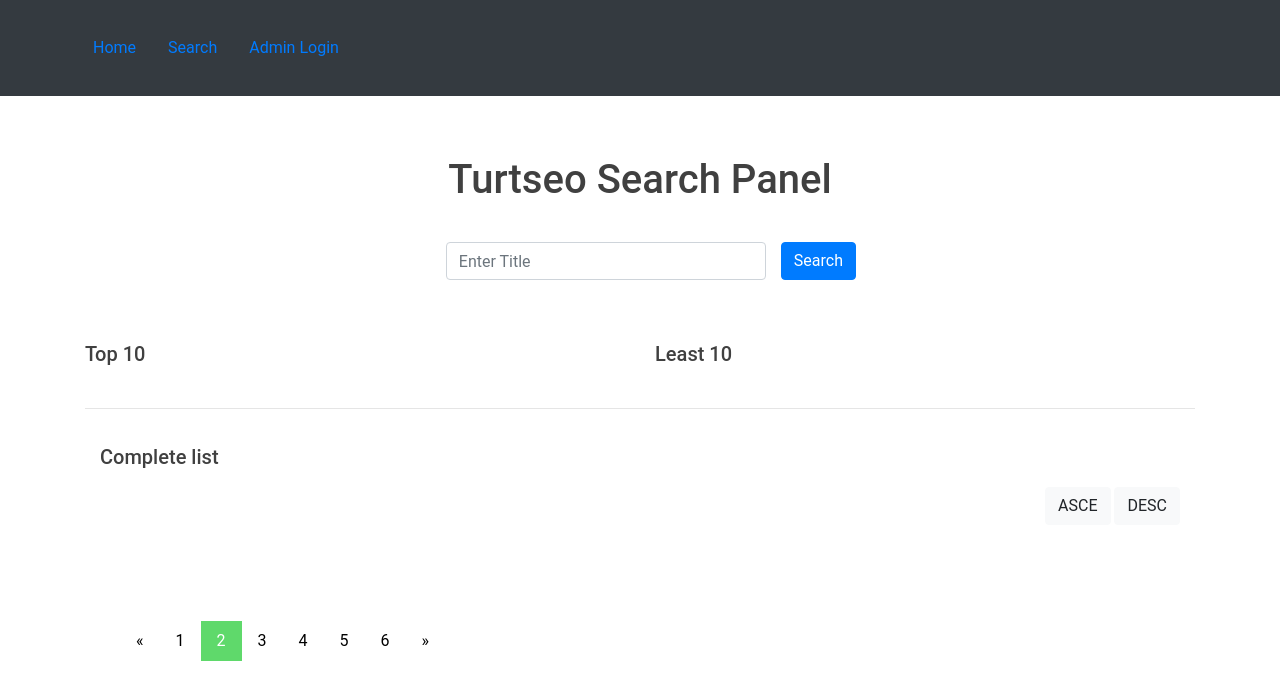
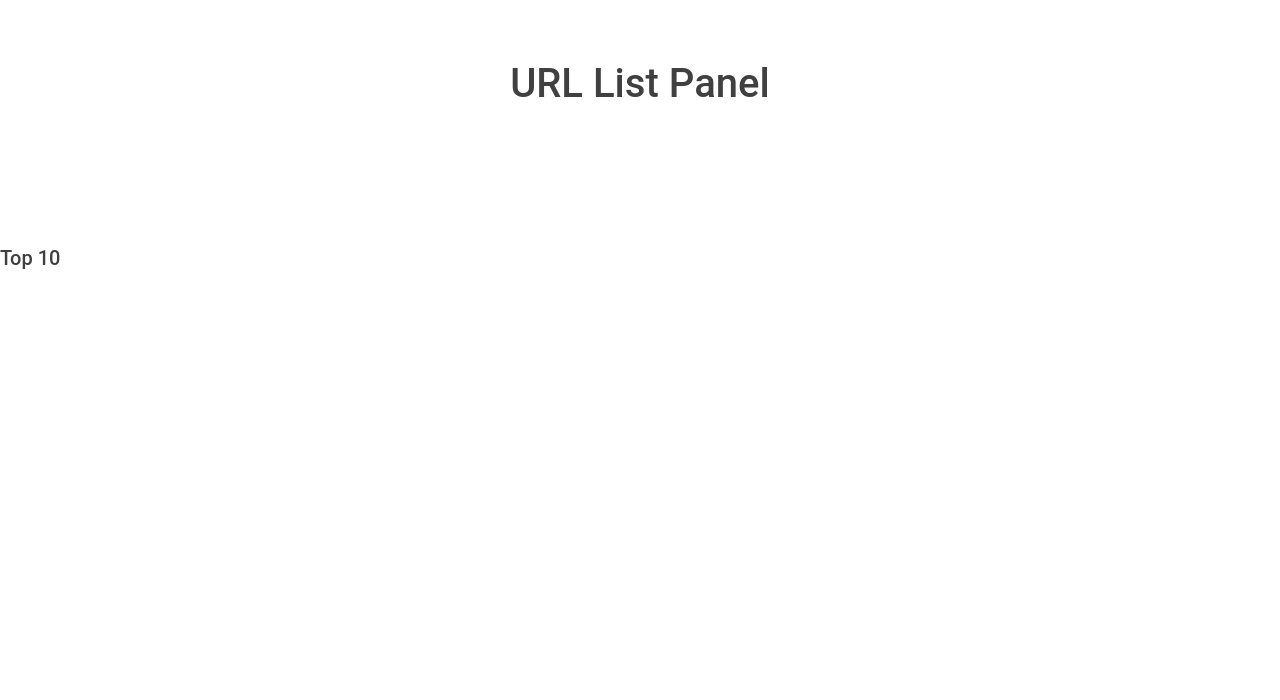
Before and after one commit to iamyeasin/turtseo, a Django app: page /url_list in a window 1280 px wide. Shown: the top 700 px of the page. Run offline with Django 3.2, Linux system fonts and the light colour scheme; data that the repository does not hold is empty; some libraries are stand-ins or nearby versions.

Commit message:
New Features Fixed
URL List shows on new TAB

```diff
--- a/panel/urls.py
+++ b/panel/urls.py
@@ -3,6 +3,6 @@ from . import views
 
 urlpatterns = [
     path('', views.FileUpload, name = 'index'),
-    path('search',views.Search, name = 'search'),
-    path('url_list',views.Search_Url_list, name = 'url_list'),
+    path('search', views.Search, name = 'search'),
+    path('url_list', views.Search_Url_list, name = 'url_list'),
 ]
--- a/panel/views.py
+++ b/panel/views.py
@@ -60,33 +60,29 @@ def Search(request):
 
 
 @csrf_exempt
-def  Search_Url_list(request):
+def Search_Url_list(request):
 	if request.method == "POST":
 		searched_key_Link = request.POST.get('key_data')
 		compare_key_Link = request.POST.get('compare_data')
-		print(searched_key_Link)
-		print(compare_key_Link)
 
-		key_Links = Key_Link_List.objects.all() # all key_link from Key_Link_List table
 		searched_key_Link_urls = Profile.objects.filter(key_link=searched_key_Link) #all url of searched key_link
 		compare_key_Link_urls = Profile.objects.filter(key_link=compare_key_Link) #all url of compare key_link
 
-		matched_url = {}
+		matched_url = []
 		for i in searched_key_Link_urls:
 			for j in compare_key_Link_urls:
 				if(i.url == j.url):
-					matched_url[i.url] = 0
+					matched_url.append(i.url)
 
-		for key,val in matched_url.items():
-			for link in key_Links:
-				if(str(key) == str(link)):
-					matched_url[key] = 1
+		matched_key_link = []
+		for obj in matched_url:
+			if(Key_Link_List.objects.filter(key_link = obj)):
+				matched_key_link.append(1)
+			else:
+				matched_key_link.append(0)
 
-		for k,v in matched_url.items():
-			print(k,v)
-
-		url_data = json.dumps({ 'url_list' : matched_url})
+		url_data = json.dumps({'url' : matched_url, 'isKey': matched_key_link})
 		return JsonResponse(url_data, safe=False)
 
 	else:
-		return render(request, 'html/search.html')
+		return render(request, 'html/url_list.html')
--- a/templates/html/search.html
+++ b/templates/html/search.html
@@ -49,26 +49,6 @@
 <body>
 
 	<h1>Turtseo Search Panel</h1>
-
-	<!-- Button trigger modal -->
-	<!-- <button type="button" class="btn btn-primary" data-toggle="modal" data-target="#modalCenter">Show
-		URL</button> -->
-
-	<!-- Modal -->
-	<div class="modal fade" id="modalCenter" tabindex="-1" role="dialog" aria-labelledby="modalCenterTitle"
-		aria-hidden="true">
-		<div class="modal-dialog modal-dialog-centered" role="document">
-			<div class="modal-content">
-				<div class="modal-header">
-					<h5 class="modal-title" id="modalCenterTitle">URL List</h5>
-				</div>
-				<div class="modal-body" id="modal-body"></div>
-				<div class="modal-footer">
-					<button type="button" class="btn btn-secondary" data-dismiss="modal">Close</button>
-				</div>
-			</div>
-		</div>
-	</div>
 
 	<!-- Search Form -->
 
@@ -145,38 +125,15 @@
 
 	$(document).ready(function (e) {
 
-
-		function getDataReq( search,copmare, e ){
-			e.preventDefault();
-			 $.ajax({
-				type: 'POST',
-				url: '/url_list', // A new url in django
-				data: {
-					'key_data': search,
-					'compare_data': copmare
-				},
-				success: function(datas){
-                  // console.log("Sucesssssss")
-                  // Do the modal thing
-                  console.log(JSON.parse(datas));
-                  Console.log("Data found" + datas);
-	   //            var myHeading = "<ol><li>I Fuck Your System</li><li>I Fuck Your System</li><li>I Fuck Your System</li><li>I Fuck Your System</li><li>I Fuck Your System</li><li>I Fuck Your System</li></ol>";
-				// $("#modal-body").html(myHeading);
-
-                },
-                error: function( req, status, err ) {
-                  // console.log( 'something went wrong', status, err );
-                  alert("Didn't found any match");
-                },
-			})
+		function setCookie(cname, cvalue, exdays) {
+			var d = new Date();
+			d.setTime(d.getTime() + (exdays * 24 * 60 * 60 * 1000));
+			var expires = "expires=" + d.toUTCString();
+			document.cookie = cname + "=" + cvalue + ";" + expires + ";path=/";
 		}
-
-
 
 		$("#search").click(function (e) {
 			e.preventDefault();
-
-
 
 			$.ajax({
 				type: 'POST',
@@ -206,7 +163,6 @@
 							return ((a.percentage > b.percentage) ? -1 : ((a.percentage == b.percentage) ? 0 : 1));
 						});
 
-
 						//  Top 10 Datas
 						var count = 0;
 
@@ -214,7 +170,7 @@
 							var test = "<li id=" + "tp" + i + ">" + castData[i].url + " <b><span style=" + '"padding-left: 50px; color:#FF0000;"' + ">"
 								+ castData[i].match + "</span></b>" + " <b><span style=" + '"padding-left: 50px; padding-right:50px; color:#46E956;"' + ">"
 								+ castData[i].percentage + "%" + "</span></b> <button type=" + '"button"' + " class=" + '"btn btn-primary"'
-								+ " data-toggle=" + '"modal"' + " data-target=" + '"#modalCenter"' + "id=" + "showtp_" + i +  ">Show URL</button></li>"
+								+ "id=" + "showtp_" + i + ">Show URL</button></li>"
 
 							if (count < 10) {
 								$('#top10data').append(test);
@@ -222,34 +178,34 @@
 							count = count + 1;
 						}
 
+						// Send request to server for another compare of data
+						$("[id*='showtp']").click(function (e) {
+							e.preventDefault();
 
-
-
-						// Send request to server for another compare of data
-						$("[id*='showtp']").click(function(e){
-							e.preventDefault();
 							var number = $(this).attr('id').split('_').pop(); //Geting the number for upload episode
 							var src = $('#tp' + number).text().split(" ")[0];
 
-                			if( src == "" ){
+							if (src == "") {
 								alert("Data couldn't be extracted from button clicking, Possible ID Not Found Error");
 								return false;
 							}
-			                getDataReq($("#insearch").val(),src,e);
+
+							setCookie('key_data', $("#insearch").val(), 1);
+							setCookie('compare_data', src, 1);
+
+							var url = 'http://' + window.location.host + '/url_list';
+							window.open(url, "_blank");
 
 						});
 
+						// Least 10
+						count = 0;
 
-						// Grabbing IDs for top 10 view detail data
-
-						// Least 10"<li id=" + "tp" + i + ">"
-
-						count = 0;
 						for (var i = castData.length - 1; i >= 0; i--) {
 							var test = "<li id=" + "lt" + i + ">" + castData[i].url + " <b><span style=" + '"padding-left: 50px; color:#FF0000;"' + ">"
 								+ castData[i].match + "</span></b>" + " <b><span style=" + '"padding-left: 50px; padding-right:50px; color:#46E956;"' + ">"
 								+ castData[i].percentage + "%" + "</span></b> <button type=" + '"button"' + " class=" + '"btn btn-primary"'
-								+ " data-toggle=" + '"modal"' + " data-target=" + '"#modalCenter"' + "id=" + "showlt_" + i +  ">Show URL</button></li>"
+								+ " data-toggle=" + '"modal"' + " data-target=" + '"#modalCenter"' + "id=" + "showlt_" + i + ">Show URL</button></li>"
 
 							if (count < 10) {
 								$('#least10data').append(test);
@@ -258,26 +214,27 @@
 						}
 
 						// Request from least 10 data
-						$("[id*='showlt']").click(function(e){
+						$("[id*='showlt']").click(function (e) {
 							e.preventDefault();
 							var number = $(this).attr('id').split('_').pop(); //Geting the number for upload episode
 							var src = $('#lt' + number).text().split(" ")[0];
 
-                			if( src == "" ){
+							if (src == "") {
 								alert("Data couldn't be extracted from button clicking, Possible ID Not Found Error");
 								return false;
 							}
-			                getDataReq($("#insearch").val(),src,e);
+							setCookie('key_data', $("#insearch").val(), 1);
+							setCookie('compare_data', src, 1);
 
+							var url = 'http://' + window.location.host + '/url_list';
+							window.open(url, "_blank");
 						});
-
-
 
 						for (var i = 0; i < castData.length; i++) {
 							var test = "<li id=" + "cp" + i + ">" + castData[i].url + " <b><span style=" + '"padding-left: 50px; color:#FF0000;"' + ">"
 								+ castData[i].match + "</span></b>" + " <b><span style=" + '"padding-left: 50px; padding-right:50px; color:#46E956;"' + ">"
 								+ castData[i].percentage + "%" + "</span></b> <button type=" + '"button"' + " class=" + '"btn btn-primary"'
-								+ " data-toggle=" + '"modal"' + " data-target=" + '"#modalCenter"' + "id=" + "complete_" + i +  ">Show URL</button></li>"
+								+ " data-toggle=" + '"modal"' + " data-target=" + '"#modalCenter"' + "id=" + "complete_" + i + ">Show URL</button></li>"
 
 							if (i < 10) {
 								$('#completeListfirst').append(test);
@@ -287,53 +244,30 @@
 							}
 						}
 
-						// Request from complete set
-						$("[id*='complete']").click(function(e){
+						$("[id*='complete']").click(function (e) {
 							e.preventDefault();
 							var number = $(this).attr('id').split('_').pop(); //Geting the number for upload episode
 							var src = $('#cp' + number).text().split(" ")[0];
 
-                			if( src == "" ){
+							if (src == "") {
 								alert("Data couldn't be extracted from button clicking, Possible ID Not Found Error");
 								return false;
 							}
-			                getDataReq($("#insearch").val(),src,e);
+							setCookie('key_data', $("#insearch").val(), 1);
+							setCookie('compare_data', src, 1);
 
+							var url = 'http://' + window.location.host + '/url_list';
+							window.open(url, "_blank");
 						});
-
-
 					}
 					else {
 						alert("Sorry, No Key Found")
 					}
-
-					// $("#insearch").val("");
 				},
 				error: function () {
 					alert("No Data");
 				}
 			});
-
-
-
-
-			// $('#modalCenter').on('show.bs.modal', function (event) {
-
-			// 	var compare_key = $("#top10data")[0].val();
-			// 	console.log(compare_key);
-
-			// 	// $.ajax({
-			// 	// 	type: 'GET',
-			// 	// 	url: '/search',
-			// 	// 	data: {
-			// 	// 		'search_key': $("#insearch").val(),
-			// 	// 		'compare_key': $("#top10data")[]
-			// 	// 	}
-			// 	// })
-
-			// 	var myHeading = "<ol><li>I Fuck Your System</li><li>I Fuck Your System</li><li>I Fuck Your System</li><li>I Fuck Your System</li><li>I Fuck Your System</li><li>I Fuck Your System</li></ol>";
-			// 	$("#modal-body").html(myHeading);
-			// });
 		});
 	});
 
--- /dev/null
+++ b/templates/html/url_list.html
@@ -0,0 +1,109 @@
+{% load static %}
+
+<!DOCTYPE html>
+<html lang="en">
+
+<head>
+    <meta charset="UTF-8">
+    <meta name="viewport" content="width=device-width, initial-scale=1.0">
+    <title>URL LIST</title>
+
+    <script src="https://code.jquery.com/jquery-3.5.1.min.js"
+        integrity="sha256-9/aliU8dGd2tb6OSsuzixeV4y/faTqgFtohetphbbj0=" crossorigin="anonymous"></script>
+    <link rel="stylesheet" href="https://stackpath.bootstrapcdn.com/bootstrap/4.5.0/css/bootstrap.min.css"
+        integrity="sha384-9aIt2nRpC12Uk9gS9baDl411NQApFmC26EwAOH8WgZl5MYYxFfc+NcPb1dKGj7Sk" crossorigin="anonymous">
+    <link rel="stylesheet" type="text/css" href="{% static 'style.css' %}">
+
+    <!-- JS, Popper.js, and jQuery -->
+
+    <script src="https://cdn.jsdelivr.net/npm/popper.js@1.16.0/dist/umd/popper.min.js"
+        integrity="sha384-Q6E9RHvbIyZFJoft+2mJbHaEWldlvI9IOYy5n3zV9zzTtmI3UksdQRVvoxMfooAo"
+        crossorigin="anonymous"></script>
+    <script src="https://stackpath.bootstrapcdn.com/bootstrap/4.5.0/js/bootstrap.min.js"
+        integrity="sha384-OgVRvuATP1z7JjHLkuOU7Xw704+h835Lr+6QL9UvYjZE3Ipu6Tp75j7Bh/kR0JKI"
+        crossorigin="anonymous"></script>
+</head>
+
+<body>
+    <div class="container">
+        <h1>URL List Panel</h1>
+    </div>
+
+    <form method="POST">
+        <div id="top" class="row">
+            <div class="col-sm-6">
+                <h5>Top 10</h5>
+                <ol>
+                    <div id="list"></div>
+                </ol>
+            </div>
+        </div>
+    </form>
+
+</body>
+
+{% block script %}
+<script>
+
+    $(document).ready(function (e) {
+
+        function setCookie(cname, cvalue, exdays) {
+            var d = new Date();
+            d.setTime(d.getTime() + (exdays * 24 * 60 * 60 * 1000));
+            var expires = "expires=" + d.toUTCString();
+            document.cookie = cname + "=" + cvalue + ";" + expires + ";path=/";
+        }
+
+        function getCookie(cname) {
+            var name = cname + "=";
+            var decodedCookie = decodeURIComponent(document.cookie);
+            var ca = decodedCookie.split(';');
+            for (var i = 0; i < ca.length; i++) {
+                var c = ca[i];
+                while (c.charAt(0) == ' ') {
+                    c = c.substring(1);
+                }
+                if (c.indexOf(name) == 0) {
+                    return c.substring(name.length, c.length);
+                }
+            }
+            return "";
+        }
+
+        var key = getCookie("key_data");
+        var compare = getCookie("compare_data");
+
+        console.log(key, compare);
+
+        $.ajax({
+            type: 'POST',
+            url: '/url_list', // A new url in django
+            data: {
+                'key_data': getCookie("key_data"),
+                'compare_data': getCookie("compare_data"),
+            },
+            success: function (data) {
+                var parseData = JSON.parse(data);
+                for (var i = 0; i < parseData.url.length; i++) {
+                    if (parseData.isKey[i] == 1) {
+                        var str = "<li><b><span style=" + '"color:#46E956;"' + ">" + parseData.url[i] + "</span></b></li>"
+                        $('#list').append(str);
+                    }
+                    else {
+                        var str = "<li><b><span style=" + '"color:#000000;"' + ">" + parseData.url[i] + "</span></b></li>"
+                        $('#list').append(str);
+                    }
+                }
+                setCookie('key_data', "", 1);
+                setCookie('compare_data', "", 1);
+            },
+            error: function (req, status, err) {
+                alert("Didn't found any match");
+            },
+        });
+    });
+
+</script>
+{% endblock %}
+
+</html>
--- a/turtseo/settings.py
+++ b/turtseo/settings.py
@@ -89,8 +89,8 @@ DATABASES = {
         'ENGINE': 'django.db.backends.postgresql',
         'NAME': 'turtseodb',
         'USER': 'postgres',
-        # 'PASSWORD': 'postgres',
-        'PASSWORD': '1234',
+        'PASSWORD': 'postgres',
+        # 'PASSWORD': '1234',
         'HOST': 'localhost',
     }
 }
```
Lines whose indentation alone changed are shown as unchanged.
